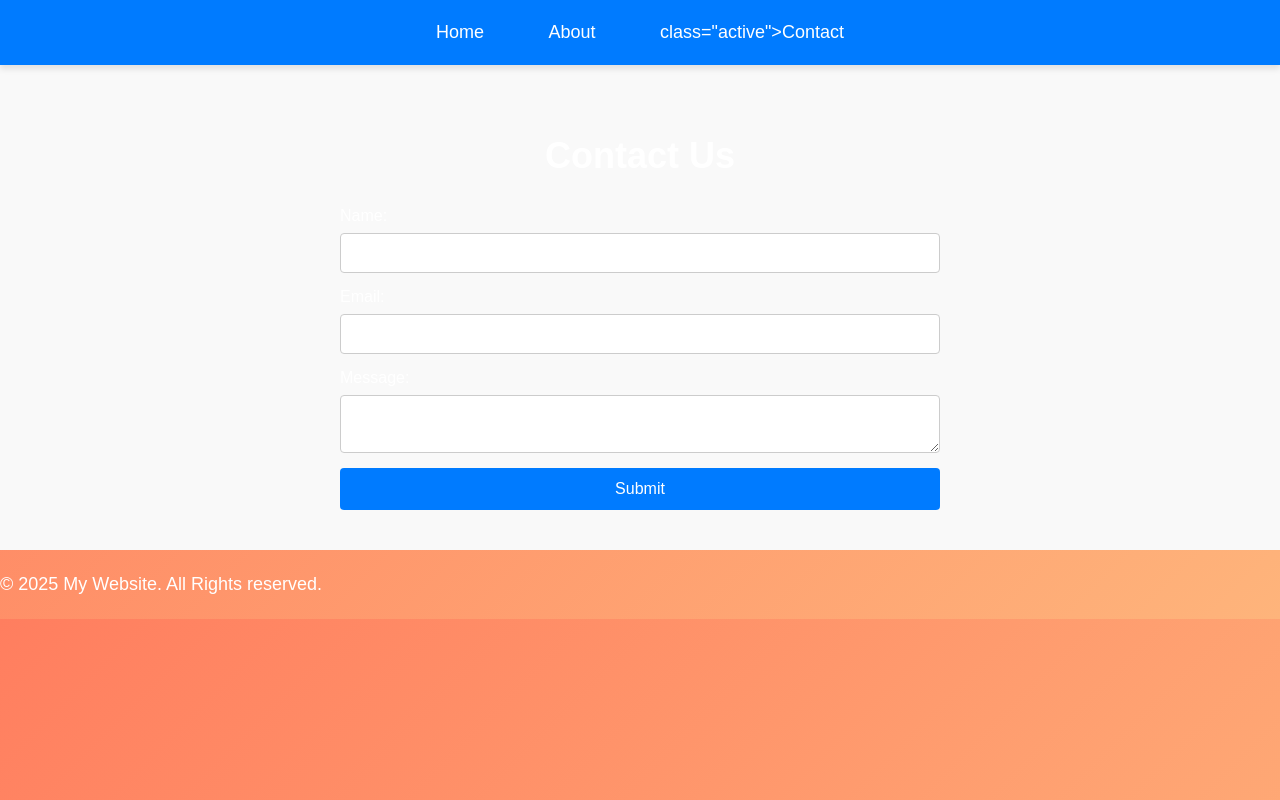
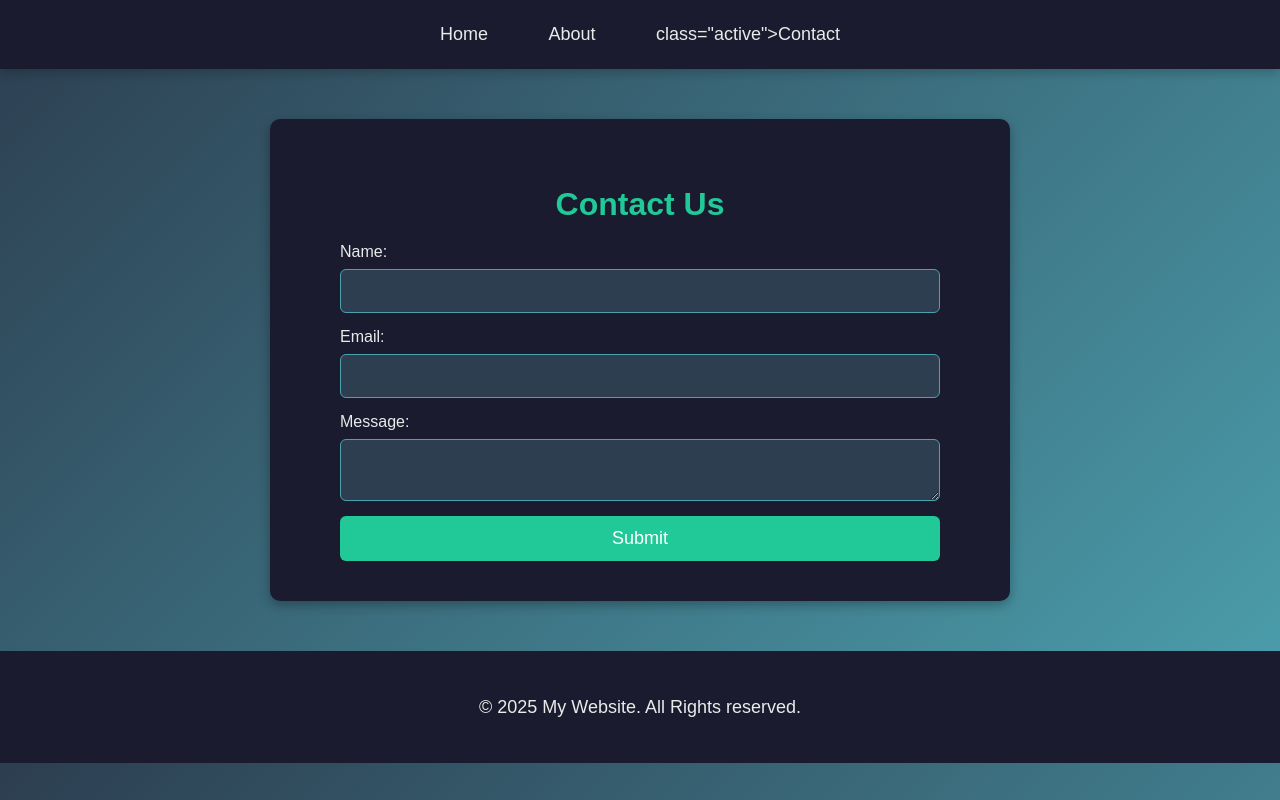
Before and after one commit to nahid1997/nahid1997.github.io, a plain HTML site: page contact.html in a window 1280 px wide. Drawn offline with Linux system fonts and the light colour scheme.

Commit message:
change colors

```diff
--- a/style.css
+++ b/style.css
@@ -1,105 +1,95 @@
+/* Global Styles */
 body {
-    background-color: #f0f0f0;
-    color: #333;
-    font-family: Arial, sans-serif;
+    background: linear-gradient(135deg, #2C3E50, #4CA1AF); /* Modern gradient */
+    color: #EAEAEA; /* Soft white text */
+    font-family: 'Poppins', sans-serif; /* More modern font */
     margin: 0;
     padding: 0;
 }
 
+/* Navigation Bar */
 nav {
-    background-color: #007bff;
-    padding: 10px 20px;
+    background-color: #1B1B2F; /* Dark navy blue */
+    padding: 12px 20px;
     text-align: center;
-    box-shadow: 0px 4px 6px rgba(0, 0, 0, 0.1);
-}
-
-nav a {
-    color: white;
-    text-decoration: none;
-    padding: 12px 20px;
-    font-size: 18px;
-    border-radius: 4px;
-    margin: 0 10px;
-    display: inline-block;
-    transition: background-color 0.3s, tansform 0.3s;
-}
-
-nav a:hover {
-    background-color: #0056b3;
-    transform: scale(1.1);
-    text-decoration: underline;
-}
-
-nav {
+    box-shadow: 0px 4px 10px rgba(0, 0, 0, 0.2);
     position: sticky;
     top: 0;
     z-index: 100;
 }
 
+nav a {
+    color: #EAEAEA;
+    text-decoration: none;
+    padding: 12px 18px;
+    font-size: 18px;
+    border-radius: 4px;
+    margin: 0 10px;
+    display: inline-block;
+    transition: background-color 0.3s, transform 0.3s;
+}
+
+nav a:hover {
+    background-color: #4CA1AF; /* Lighter blue */
+    transform: scale(1.1);
+    text-decoration: none;
+    border-radius: 4px;
+}
+
+/* Headings */
 h1 {
-    color: #333;
-    font-size: 36px;
+    color: #F8F9FA; /* Soft white */
+    font-size: 40px;
     text-align: center;
     margin-top: 20px;
 }
 
+h2 {
+    color: #EAEAEA;
+    font-size: 30px;
+    text-align: center;
+}
+
+/* Paragraphs */
 p {
     font-size: 18px;
-    line-height: 1.6;
-    margin: 20px 0;
+    line-height: 1.8;
+    margin: 20px;
+    text-align: center;
 }
 
-a:hover {
-    text-decoration: underline;
+/* Buttons */
+button {
+    background-color: #20C997; /* Teal */
+    color: white;
+    border: none;
+    padding: 12px 24px;
+    cursor: pointer;
+    font-size: 18px;
+    border-radius: 6px;
+    transition: background 0.3s ease, transform 0.2s ease;
 }
 
-button {
-    background-color: #28a745;
-    color: white;
-    border: none;
-    padding: 10px 20px;
-    cursor: pointer;
-    font-size: 16px;
+button:hover {
+    background-color: #1A9D82; /* Darker teal */
+    transform: scale(1.05);
 }
 
-botton:hover {
-    background-color: #218838;
-}
-
-nav {
-    background-color: #007bff;
-    padding: 10px 20px;
-    box-shadow: 0px 4px 6px rgba(0, 0, 0, 0.1);
-}
-
-body {
-    background: linear-gradient(135deg, #ff7e5f, #feb47b);
-    color: white;
-}
-
-@media (max-width: 600px) {
-    body {
-        font-size: 14px;
-    }
-
-    nav {
-        text-align: left
-    }
-
-    h1 {
-        font-size: 28px;
-    }
-}
-
+/* Contact Section */
 #contact {
     padding: 40px 20px;
-    background-color: #f9f9f9;
+    background-color: #1B1B2F; /* Dark navy background */
+    border-radius: 10px;
+    max-width: 700px;
+    margin: 50px auto;
+    box-shadow: 0px 4px 12px rgba(0, 0, 0, 0.3);
 }
 
 #contact h2 {
     text-align: center;
-    font-size: 36px;
-    margin-bottom: 30px;
+    font-size: 32px;
+    margin-bottom: 20px;
+    color: #20C997; /* Teal */
 }
 
 form {
@@ -112,25 +102,63 @@ form {
 label {
     margin-bottom: 8px;
     font-size: 16px;
+    color: #EAEAEA;
 }
 
 input, textarea {
-    padding: 10px;
+    padding: 12px;
     margin-bottom: 15px;
     font-size: 16px;
-    border: 1px solid #ccc;
-    border-radius: 4px;
+    border: 1px solid #4CA1AF;
+    border-radius: 6px;
+    background-color: #2C3E50;
+    color: white;
 }
 
-button {
-    background-color: #007bff;
-    color: white;
-    padding: 12px 20px;
-    border: none;
-    border-radius: 4px;
-    cursor: pointer;
+input:focus, textarea:focus {
+    outline: none;
+    border-color: #20C997;
+    box-shadow: 0px 0px 6px rgba(32, 201, 151, 0.6);
 }
 
-button:hover {
-    background-color: #0056b3;
+/* Footer */
+footer {
+    background-color: #1B1B2F;
+    text-align: center;
+    padding: 20px;
+    color: #EAEAEA;
+    font-size: 16px;
 }
+
+footer a {
+    color: #20C997;
+    text-decoration: none;
+}
+
+footer a:hover {
+    text-decoration: underline;
+}
+
+/* Responsive Design */
+@media (max-width: 768px) {
+    body {
+        font-size: 14px;
+    }
+
+    nav {
+        text-align: center;
+    }
+
+    h1 {
+        font-size: 28px;
+    }
+
+    #contact {
+        width: 90%;
+        padding: 20px;
+    }
+
+    input, textarea {
+        width: 100%;
+    }
+}
```
